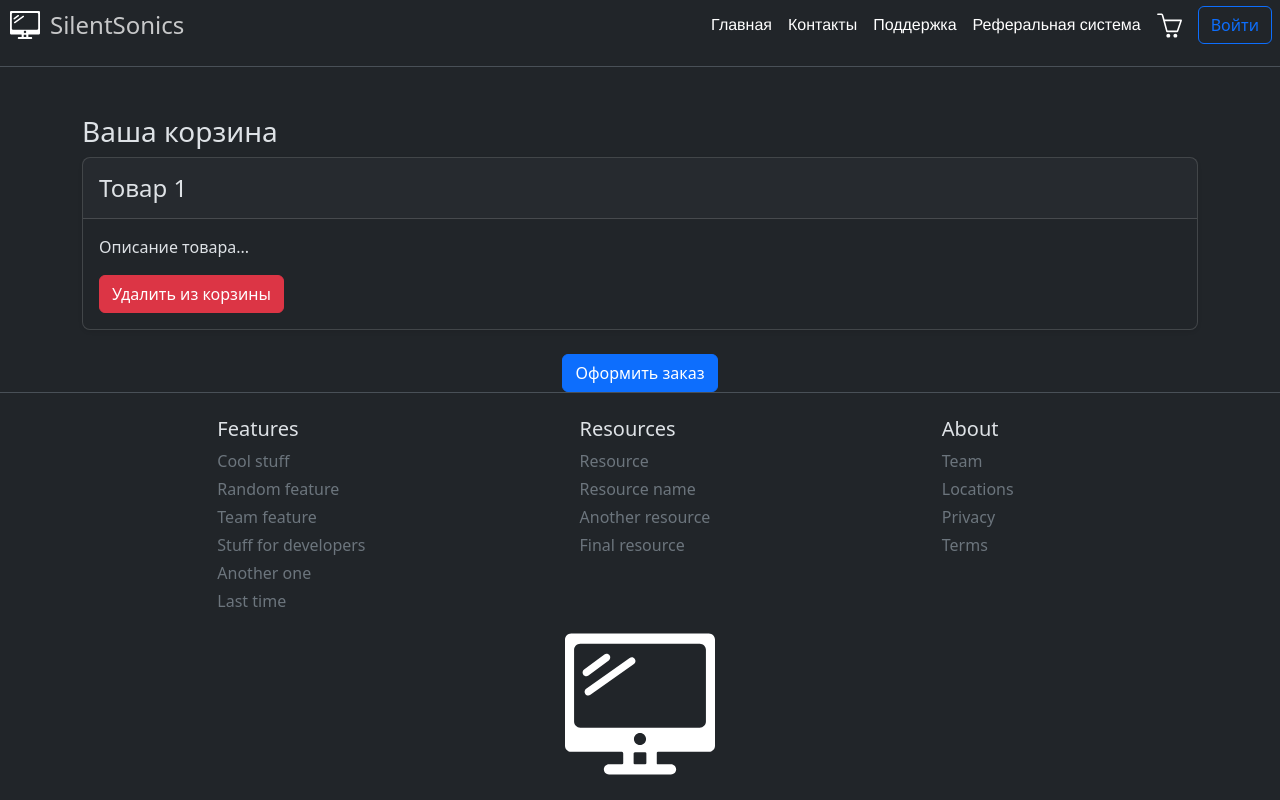
After one commit to Asdroad/phpahmedova, a PHP site: page /cart.php in a window 1280 px wide. The commit adds this page. Run offline with PHP 8.4, Linux system fonts and the light colour scheme.

Commit message:
наброски корзины

```diff
--- a/blocks/header.php
+++ b/blocks/header.php
@@ -46,7 +46,9 @@
         <a class="mx-2 py-2 link-body-emphasis text-decoration-none" href="contacts.php">Контакты</a>
         <a class="mx-2 py-2 link-body-emphasis text-decoration-none" href="support.php">Поддержка</a>
         <a class="mx-2 py-2 link-body-emphasis text-decoration-none" href="refsystem.php">Реферальная система</a>
-        <img src="img/basket.svg" alt="basket" style="max-width: 25px;">
+        <a href="cart.php" class="mx-2 py-2 link-body-emphasis text-decoration-none">
+            <img src="img/cart.svg" alt="basket" style="max-width: 25px;">
+        </a>
     </nav>
     <a class="mx-2 btn btn-outline-primary" href="#" data-bs-toggle="modal" data-bs-target="#loginModal">Войти</a>
 </div>
--- /dev/null
+++ b/cart.php
@@ -0,0 +1,40 @@
+<!doctype html>
+<html lang="en" data-bs-theme="dark">
+<head>
+    <meta charset="UTF-8">
+    <meta name="viewport"
+          content="width=device-width, user-scalable=no, initial-scale=1.0, maximum-scale=1.0, minimum-scale=1.0">
+    <meta http-equiv="X-UA-Compatible" content="ie=edge">
+    <link rel="stylesheet" href="/css/style.css">
+    <link rel="stylesheet" href="https://cdn.jsdelivr.net/npm/bootstrap@5.3.2/dist/css/bootstrap.min.css">
+    <title>Корзина</title>
+</head>
+<body>
+<?php require "blocks/header.php" ?>
+
+<main>
+    <div class="container mt-5">
+        <h3>Ваша корзина</h3>
+        <div class="row">
+            <div class="col">
+                <div class="card mb-4 rounded-3 shadow-sm">
+                    <div class="card-header py-3">
+                        <h4 class="my-0 fw-normal">Товар 1</h4>
+                    </div>
+                    <div class="card-body">
+                        <p>Описание товара...</p>
+                        <button type="button" class="btn btn-danger">Удалить из корзины</button>
+                    </div>
+                </div>
+            </div>
+        </div>
+        <div class="text-center">
+            <button type="button" class="btn btn-primary">Оформить заказ</button>
+        </div>
+    </div>
+</main>
+
+<?php require "blocks/footer.php" ?>
+
+</body>
+</html>
--- a/index.php
+++ b/index.php
@@ -21,7 +21,9 @@
         <a class="mx-2 py-2 link-body-emphasis text-decoration-none" href="contacts.php">Контакты</a>
         <a class="mx-2 py-2 link-body-emphasis text-decoration-none" href="support.php">Поддержка</a>
         <a class="mx-2 py-2 link-body-emphasis text-decoration-none" href="refsystem.php">Реферальная система</a>
-        <img src="img/basket.svg" alt="basket" style="max-width: 25px;">
+        <a href="cart.php" class="mx-2 py-2 link-body-emphasis text-decoration-none">
+            <img src="img/cart.svg" alt="basket" style="max-width: 25px;">
+        </a>
     </nav>
     <a class="mx-2 btn btn-outline-primary" href="#" data-bs-toggle="modal" data-bs-target="#loginModal">Войти</a>
 </div>
```
Also changed, not shown: img/cart.svg (renamed from img/basket.svg).
